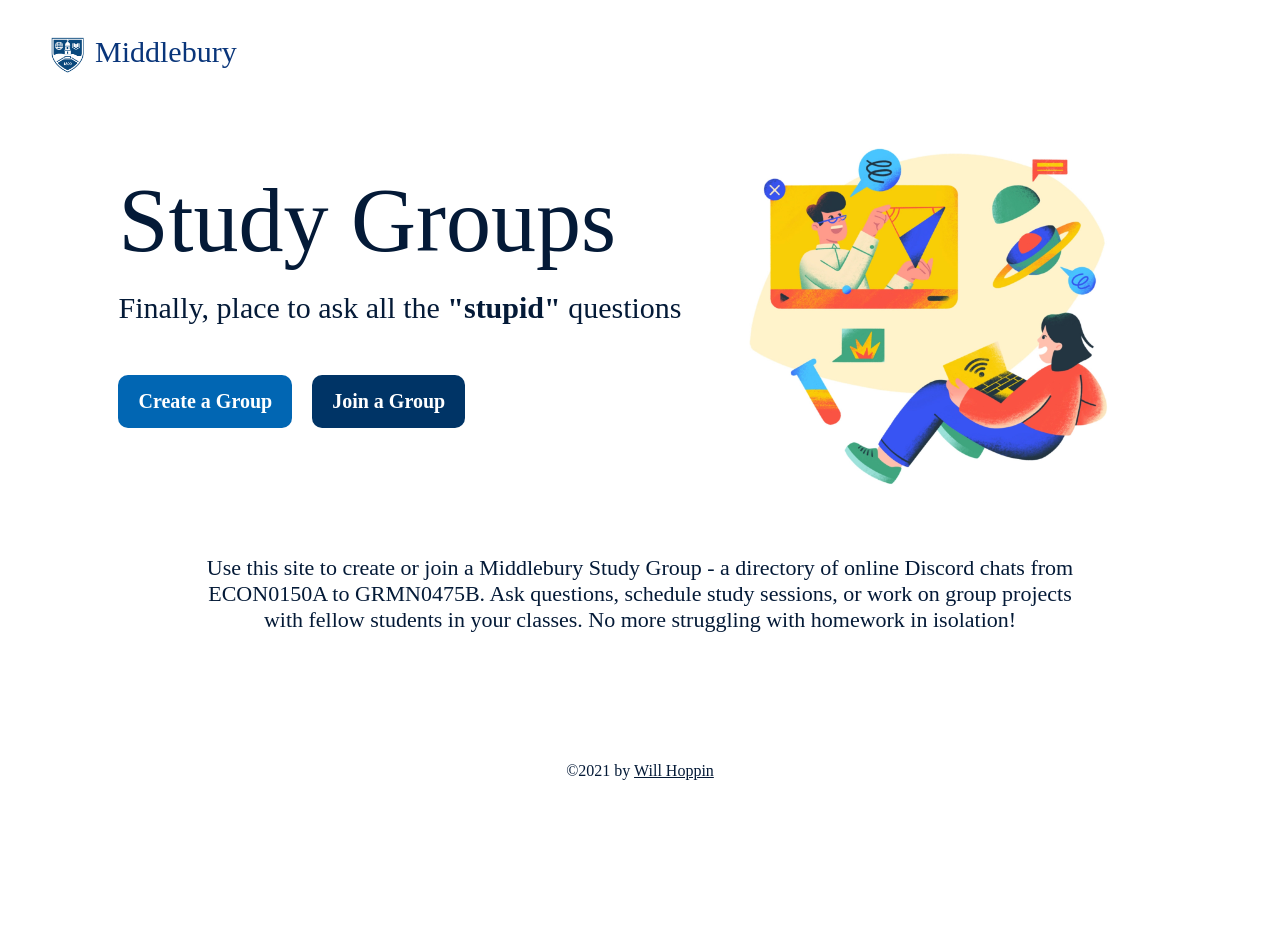
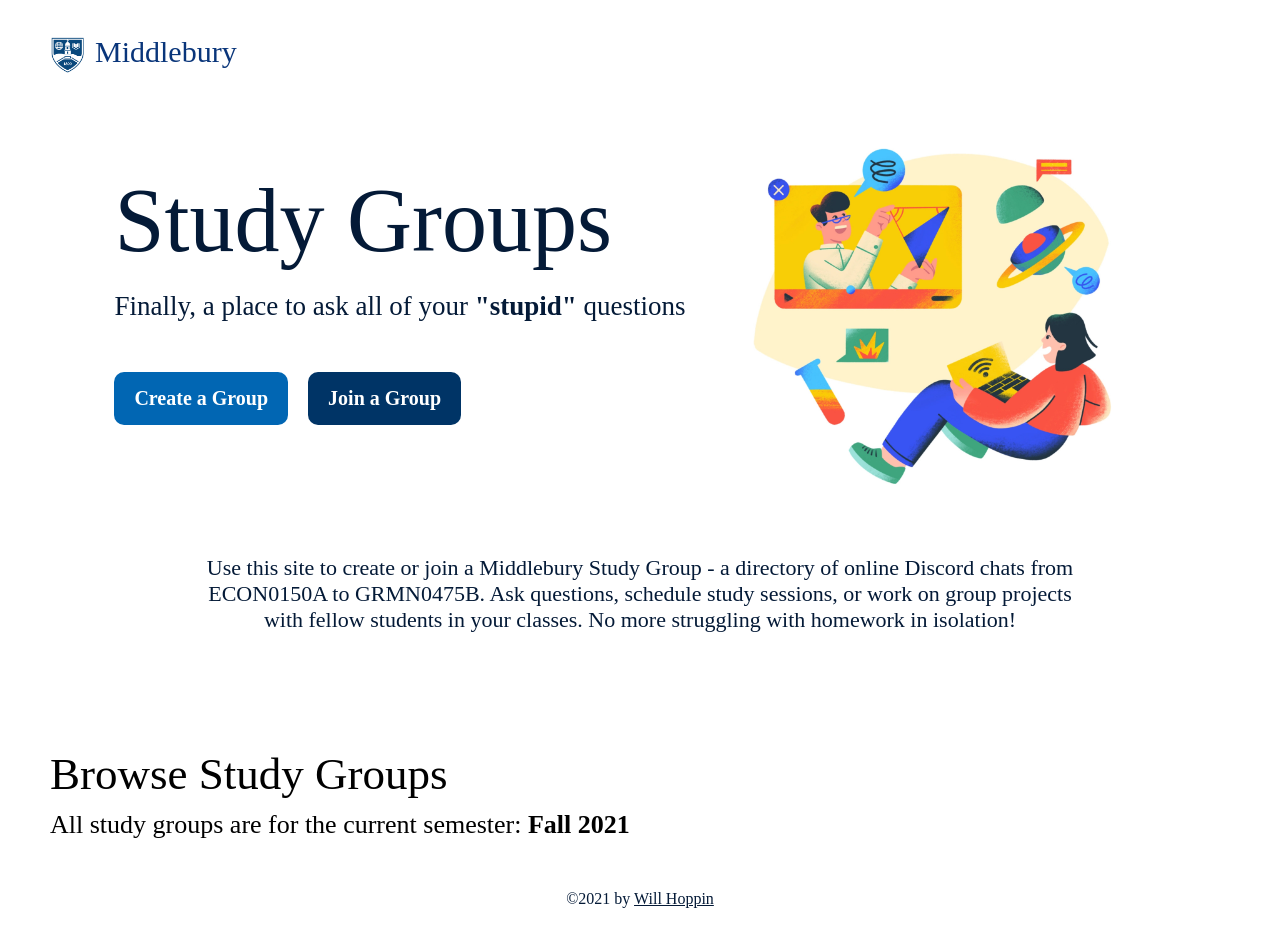
Before and after one commit to willhoppin/middstudygroups, a React (Create React App) app: page / in a window 1280 px wide. Before the commit the page ends 800 px from the top, so only its background shows below. Built offline with nearby package versions, Linux system fonts and the light colour scheme; a web font is replaced by a local one.

Commit message:
section 2

```diff
--- a/package.json
+++ b/package.json
@@ -8,6 +8,7 @@
     "@testing-library/user-event": "^12.8.3",
     "react": "^17.0.2",
     "react-dom": "^17.0.2",
+    "react-router-dom": "^5.3.0",
     "react-scripts": "4.0.3",
     "web-vitals": "^1.1.2"
   },
--- a/src/App.css
+++ b/src/App.css
@@ -51,7 +51,7 @@
 }
 
 .Main-subtitle {
-  font-size: 30px;
+  font-size: 27px;
   color: #041A37;
 }
 
@@ -112,3 +112,17 @@
 .Underline {
   text-decoration: underline !important;
 }
+
+.Browse {
+  font-size: 45px;
+  text-align: left;
+  margin-left: 50px;
+  margin-top: 115px;
+}
+
+.Browse-subtitle {
+  font-size: 26px;
+  text-align: left;
+  margin-left: 50px;
+  margin-top: 10px;
+}
--- a/src/App.js
+++ b/src/App.js
@@ -1,4 +1,8 @@
 import './App.css';
+
+function unsupported() {
+  alert('Sorry, you can\'t create groups because Will hasn\'t programmed it yet! Contact Will at whoppin@middlebury.edu to manually get your study group listed!')
+}
 
 function App() {
   return (
@@ -15,15 +19,15 @@ function App() {
             Study Groups
           </div>
           <div className="Main-subtitle">
-            Finally, place to ask all the <span className="Bold">"stupid"</span> questions
+            Finally, a place to ask all of your <span className="Bold">"stupid"</span> questions
           </div>
           <div className="Buttons-wrapper">
-            <a href="https://middlebury.edu/" className="Button Create-button">
+            <div onClick={unsupported} className="Button Create-button">
               Create a Group
-            </a>
-            <a href="https://middlebury.edu/" className="Button Join-button">
+            </div>
+            <div className="Button Join-button" onClick={() => window.location.replace("/#browse")}>
               Join a Group
-            </a>
+            </div>
           </div>
         </div>
         <div className="Right-element">
@@ -33,6 +37,12 @@ function App() {
       <div className="Tiny-text">
         Use this site to create or join a Middlebury Study Group - a directory of online Discord chats from ECON0150A to GRMN0475B. Ask questions, schedule study sessions, or work on group projects with fellow students in your classes. No more struggling with homework in isolation!
       </div>
+      <div className="Browse">
+        Browse Study Groups
+      </div>
+      <div className="Browse-subtitle" id="browse">
+        All study groups are for the current semester: <span className="Bold">Fall 2021</span>
+      </div>
       <a href="https://willhoppin.com" target="_blank" rel="noreferrer" className="Footer">
         ©2021 by <span className="Underline">Will Hoppin</span>
       </a>
```
Also changed, not shown: 1 other file (tests, documents, lock files or other folders).
